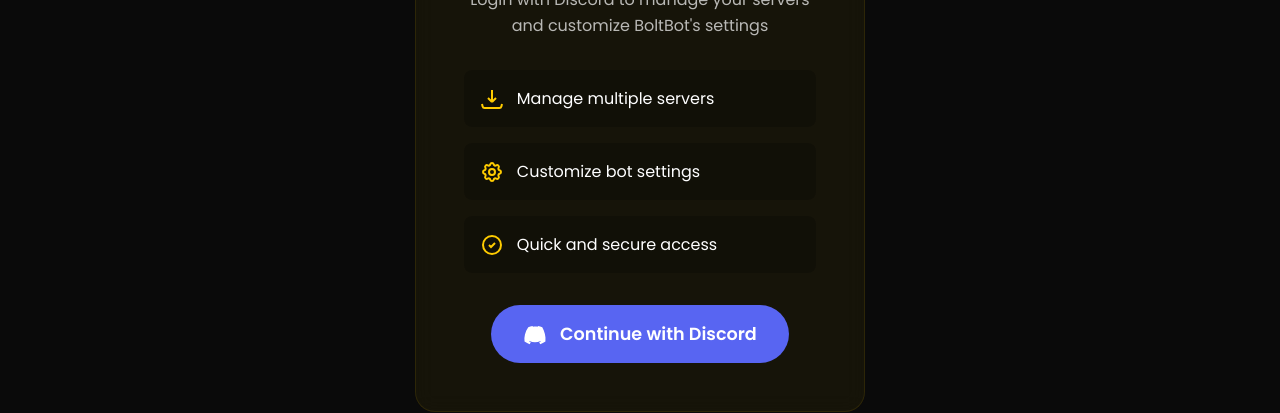
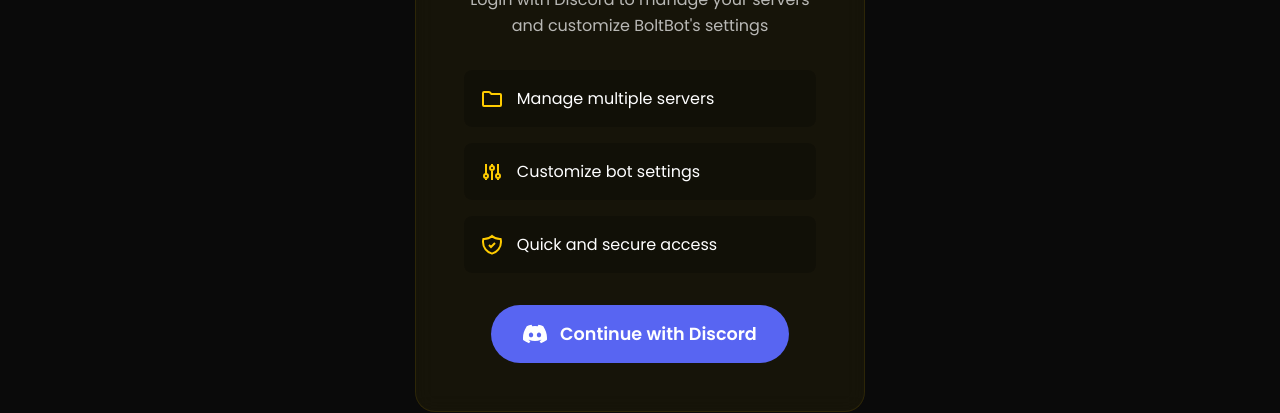
Before and after one commit to LucasCzechia/boltbot, a Next.js app: page /auth/login in a window 1280 px wide. Shown: the part 457-870 px from the top of the page. Built offline with nearby package versions, Linux system fonts and the light colour scheme; no server answers.

Commit message:
Update login.js

```diff
--- a/pages/auth/login.js
+++ b/pages/auth/login.js
@@ -5,6 +5,33 @@ import { useRouter } from 'next/router'
 import Head from 'next/head'
 import Image from 'next/image'
 import AuthSuccess from '../../components/dashboard/AuthSuccess'
+
+const FEATURES = [
+  {
+    icon: (
+      <svg className="feature-icon" viewBox="0 0 24 24" fill="none" stroke="currentColor" strokeWidth="2">
+        <path d="M20 7h-8.586L9.707 5.293A1 1 0 0 0 9 5H4a1 1 0 0 0-1 1v12a1 1 0 0 0 1 1h16a1 1 0 0 0 1-1V8a1 1 0 0 0-1-1z"/>
+      </svg>
+    ),
+    text: "Manage multiple servers"
+  },
+  {
+    icon: (
+      <svg className="feature-icon" viewBox="0 0 24 24" fill="none" stroke="currentColor" strokeWidth="2">
+        <path d="M12 6V4m0 2a2 2 0 100 4m0-4a2 2 0 110 4m-6 8a2 2 0 100-4m0 4a2 2 0 110-4m0 4v2m0-6V4m6 6v10m6-2a2 2 0 100-4m0 4a2 2 0 110-4m0 4v2m0-6V4"/>
+      </svg>
+    ),
+    text: "Customize bot settings"
+  },
+  {
+    icon: (
+      <svg className="feature-icon" viewBox="0 0 24 24" fill="none" stroke="currentColor" strokeWidth="2">
+        <path d="M9 12l2 2 4-4m5.618-4.016A11.955 11.955 0 0112 2.944a11.955 11.955 0 01-8.618 3.04A12.02 12.02 0 003 9c0 5.591 3.824 10.29 9 11.622 5.176-1.332 9-6.03 9-11.622 0-1.042-.133-2.052-.382-3.016z"/>
+      </svg>
+    ),
+    text: "Quick and secure access"
+  }
+];
 
 export default function Login() {
   const { status } = useSession()
@@ -14,7 +41,93 @@ export default function Login() {
     if (status === 'authenticated') {
       router.replace('/dashboard/servers')
     }
-  }, [status, router])
+
+    // Initialize particles
+    if (typeof window !== 'undefined' && window.particlesJS) {
+      window.particlesJS('particles-js', {
+        particles: {
+          number: {
+            value: 100,
+            density: {
+              enable: true,
+              value_area: 800
+            }
+          },
+          color: {
+            value: "#ffcc00"
+          },
+          shape: {
+            type: "circle"
+          },
+          opacity: {
+            value: 0.5,
+            random: true,
+            animation: {
+              enable: true,
+              speed: 1,
+              minimumValue: 0.1,
+              sync: false
+            }
+          },
+          size: {
+            value: 3,
+            random: true,
+            animation: {
+              enable: true,
+              speed: 2,
+              minimumValue: 0.1,
+              sync: false
+            }
+          },
+          move: {
+            enable: true,
+            speed: 1,
+            direction: "none",
+            random: false,
+            straight: false,
+            outMode: "out",
+            bounce: false,
+            attract: {
+              enable: false,
+              rotateX: 600,
+              rotateY: 1200
+            }
+          },
+          line_linked: {
+            enable: true,
+            distance: 150,
+            color: "#ffcc00",
+            opacity: 0.4,
+            width: 1
+          },
+        },
+        interactivity: {
+          detectOn: "canvas",
+          events: {
+            onHover: {
+              enable: true,
+              mode: "repulse"
+            },
+            onClick: {
+              enable: true,
+              mode: "push"
+            },
+            resize: true
+          },
+          modes: {
+            repulse: {
+              distance: 100,
+              duration: 0.4
+            },
+            push: {
+              particles_nb: 4
+            }
+          }
+        },
+        retina_detect: true
+      });
+    }
+  }, [status, router]);
 
   if (status === 'authenticated') {
     return <AuthSuccess onRedirect={() => router.replace('/dashboard/servers')} />
@@ -24,6 +137,7 @@ export default function Login() {
     <>
       <Head>
         <title>Login - BoltBot⚡</title>
+        <script src="https://cdnjs.cloudflare.com/ajax/libs/particles.js/2.0.0/particles.min.js" async></script>
       </Head>
 
       <nav className="auth-nav">
@@ -45,6 +159,7 @@ export default function Login() {
         <div id="particles-js" className="particles"></div>
 
         <div className="auth-card">
+          <div className="card-glow"></div>
           <Image
             src="/images/boltbot.webp"
             alt="BoltBot Avatar"
@@ -58,30 +173,17 @@ export default function Login() {
           <p className="auth-subtitle">Login with Discord to manage your servers and customize BoltBot's settings</p>
 
           <div className="features-list">
-            <div className="feature-item">
-              <svg className="feature-icon" viewBox="0 0 24 24" fill="none" stroke="currentColor" strokeWidth="2">
-                <path d="M12 15V3m0 12l-4-4m4 4l4-4M2 17l.621 2.485A2 2 0 004.561 21h14.878a2 2 0 001.94-1.515L22 17"></path>
-              </svg>
-              <span>Manage multiple servers</span>
-            </div>
-            <div className="feature-item">
-              <svg className="feature-icon" viewBox="0 0 24 24" fill="none" stroke="currentColor" strokeWidth="2">
-                <path d="M10.325 4.317c.426-1.756 2.924-1.756 3.35 0a1.724 1.724 0 002.573 1.066c1.543-.94 3.31.826 2.37 2.37a1.724 1.724 0 001.065 2.572c1.756.426 1.756 2.924 0 3.35a1.724 1.724 0 00-1.066 2.573c.94 1.543-.826 3.31-2.37 2.37a1.724 1.724 0 00-2.572 1.065c-.426 1.756-2.924 1.756-3.35 0a1.724 1.724 0 00-2.573-1.066c-1.543.94-3.31-.826-2.37-2.37a1.724 1.724 0 00-1.065-2.572c-1.756-.426-1.756-2.924 0-3.35a1.724 1.724 0 001.066-2.573c-.94-1.543.826-3.31 2.37-2.37.996.608 2.296.07 2.572-1.065z"></path>
-                <path d="M15 12a3 3 0 11-6 0 3 3 0 016 0z"></path>
-              </svg>
-              <span>Customize bot settings</span>
-            </div>
-            <div className="feature-item">
-              <svg className="feature-icon" viewBox="0 0 24 24" fill="none" stroke="currentColor" strokeWidth="2">
-                <path d="M9 12l2 2 4-4m6 2a9 9 0 11-18 0 9 9 0 0118 0z"></path>
-              </svg>
-              <span>Quick and secure access</span>
-            </div>
+            {FEATURES.map((feature, index) => (
+              <div key={index} className="feature-item">
+                {feature.icon}
+                <span>{feature.text}</span>
+              </div>
+            ))}
           </div>
 
           <button onClick={() => signIn('discord')} className="discord-button">
             <svg width="24" height="24" viewBox="0 0 24 24" fill="currentColor">
-              <path d="M19.27 5.33C17.94 4.71 16.5 4.26 15 4C14.89 4.21 14.76 4.49 14.67 4.71C13.06 4.47 11.47 4.47 9.88 4.71C9.79 4.49 9.66 4.21 9.55 4C8.04 4.26 6.6 4.71 5.27 5.33C1.96 10.18 1.07 14.91 1.52 19.57C3.27 20.84 4.97 21.63 6.65 22.14C7.07 21.54 7.45 20.9 7.77 20.23C7.13 19.98 6.52 19.67 5.94 19.31C6.11 19.18 6.27 19.05 6.42 18.92C10.05 20.61 13.95 20.61 17.54 18.92C17.7 19.06 17.86 19.18 18.02 19.31C17.44 19.67 16.82 19.99 16.19 20.23C16.51 20.9 16.88 21.54 17.31 22.14C18.99 21.63 20.7 20.84 22.44 19.57C22.97 14.15 21.56 9.46 19.27 5.33Z"/>
+              <path d="M20.317 4.37a19.791 19.791 0 0 0-4.885-1.515a.074.074 0 0 0-.079.037c-.21.375-.444.864-.608 1.25a18.27 18.27 0 0 0-5.487 0a12.64 12.64 0 0 0-.617-1.25a.077.077 0 0 0-.079-.037A19.736 19.736 0 0 0 3.677 4.37a.07.07 0 0 0-.032.027C.533 9.046-.32 13.58.099 18.057a.082.082 0 0 0 .031.057a19.9 19.9 0 0 0 5.993 3.03a.078.078 0 0 0 .084-.028a14.09 14.09 0 0 0 1.226-1.994a.076.076 0 0 0-.041-.106a13.107 13.107 0 0 1-1.872-.892a.077.077 0 0 1-.008-.128a10.2 10.2 0 0 0 .372-.292a.074.074 0 0 1 .077-.01c3.928 1.793 8.18 1.793 12.062 0a.074.074 0 0 1 .078.01c.12.098.246.198.373.292a.077.077 0 0 1-.006.127a12.299 12.299 0 0 1-1.873.892a.077.077 0 0 0-.041.107c.36.698.772 1.362 1.225 1.993a.076.076 0 0 0 .084.028a19.839 19.839 0 0 0 6.002-3.03a.077.077 0 0 0 .032-.054c.5-5.177-.838-9.674-3.549-13.66a.061.061 0 0 0-.031-.03zM8.02 15.33c-1.183 0-2.157-1.085-2.157-2.419c0-1.333.956-2.419 2.157-2.419c1.21 0 2.176 1.096 2.157 2.42c0 1.333-.956 2.418-2.157 2.418zm7.975 0c-1.183 0-2.157-1.085-2.157-2.419c0-1.333.955-2.419 2.157-2.419c1.21 0 2.176 1.096 2.157 2.42c0 1.333-.946 2.418-2.157 2.418z"/>
             </svg>
             Continue with Discord
           </button>
@@ -89,4 +191,4 @@ export default function Login() {
       </div>
     </>
   )
-              }
+    }
```
